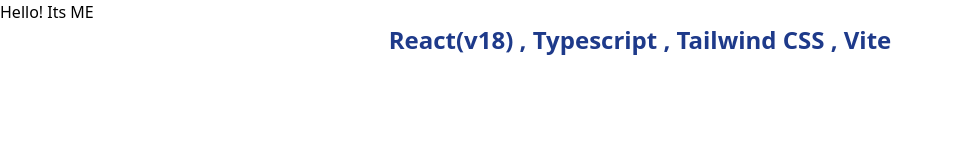
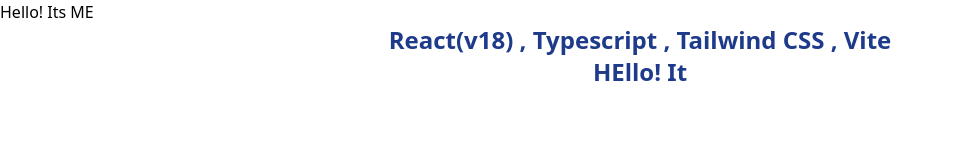
Before and after one commit to ProblockHackathon/FrontEnd, a React (Vite) app: page / in a window 1280 px wide. Shown: the top 160 px of the page, without its empty margins (0-953 px from the left). Built offline with nearby package versions, Linux system fonts and the light colour scheme.

Commit message:
add Header

```diff
--- /dev/null
+++ b/src/components/Header.tsx
@@ -0,0 +1,9 @@
+function Header() {
+  return (
+    <div className="flex justify-center">
+      <h1 className="font-bold text-2xl text-blue-900">HEllo! It</h1>
+    </div>
+  );
+}
+
+export default Header;
--- a/src/pages/DefaultLayout.tsx
+++ b/src/pages/DefaultLayout.tsx
@@ -1,10 +1,12 @@
 import { Outlet } from 'react-router-dom';
+import Header from '@/components/Header';
 
 function DefaultLayout() {
   return (
     <div className="">
       <p>Hello! Its ME</p>
       <Outlet />
+      <Header />
     </div>
   );
 }
```
